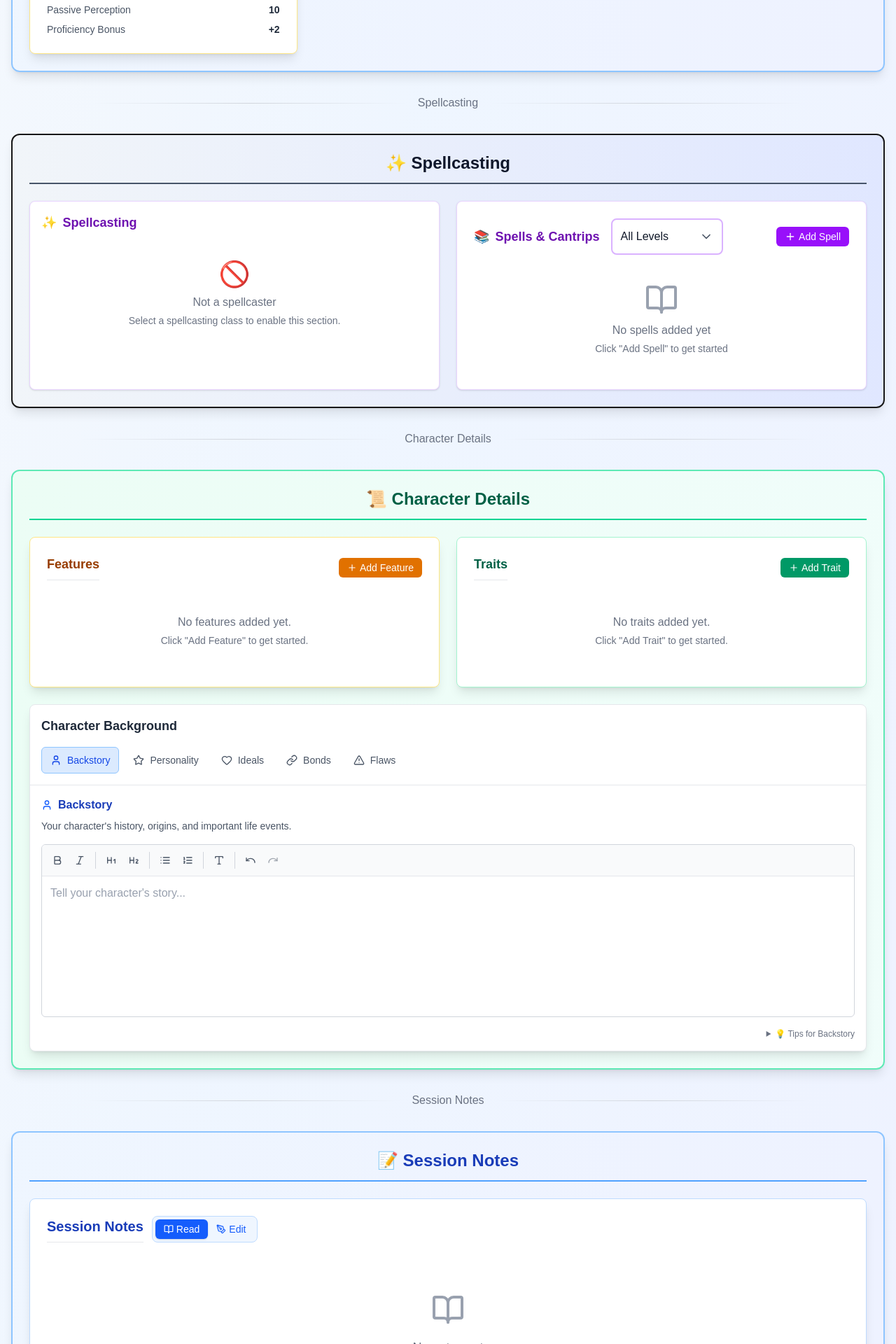
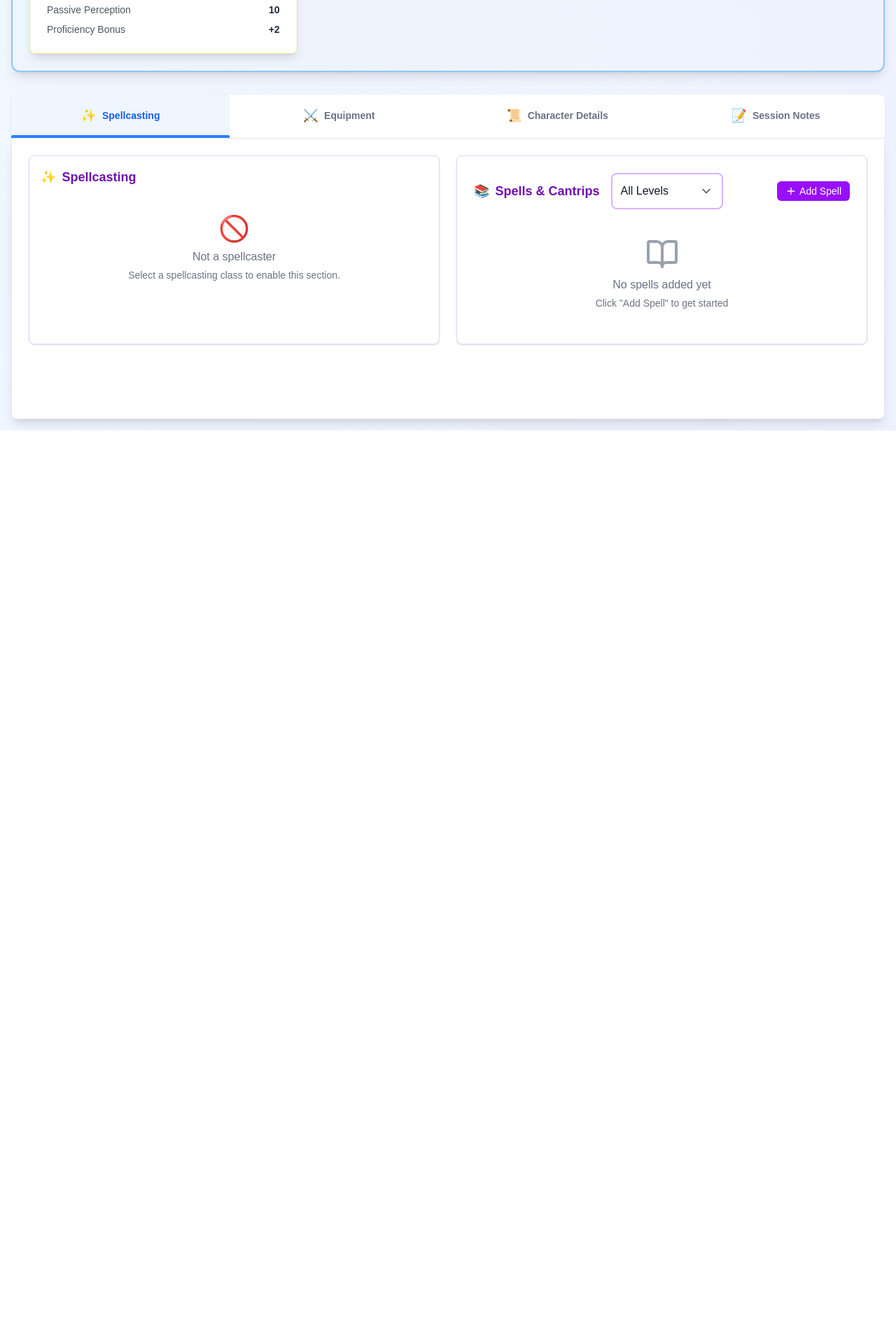
Before and after one commit to IrakliDevelop/RollKeeper, a Next.js app: page / in a window 1280 px wide. Shown: the part 2760-4680 px from the top of the page at 70% size. After the commit the page ends 3375 px from the top, so only its background shows below. Built offline with nearby package versions, Linux system fonts and the light colour scheme.

Commit message:
tabbed interface

```diff
--- a/src/app/page.tsx
+++ b/src/app/page.tsx
@@ -43,6 +43,7 @@ import {
 } from "@/utils/fileOperations";
 import { AbilityName, SkillName } from "@/types/character";
 import { useCallback, useEffect, useState } from "react";
+import Tabs, { TabContent } from "@/components/ui/Tabs";
 
 export default function CharacterSheet() {
   // Toast system
@@ -945,20 +946,19 @@ export default function CharacterSheet() {
         </div>
         </section>
 
-        {/* Section Divider */}
-        <div className="flex items-center justify-center">
-          <div className="h-px bg-gradient-to-r from-transparent via-gray-300 to-transparent w-full max-w-md"></div>
-          <span className="px-4 text-gray-500 font-medium">Spellcasting</span>
-          <div className="h-px bg-gradient-to-r from-transparent via-gray-300 to-transparent w-full max-w-md"></div>
-        </div>
-
-        {/* Spellcasting Section */}
-        <section id="spellcasting-section" className="bg-gradient-to-r from-navy-50 to-indigo-100 rounded-xl p-6 border-2 border-navy-300 shadow-lg backdrop-blur-sm" style={{background: 'linear-gradient(to right, rgb(241 245 249), rgb(224 231 255))'}}>
-          <h2 className="text-2xl font-bold text-navy-900 mb-6 text-center border-b-2 border-navy-400 pb-3" style={{color: 'rgb(15 23 42)', borderColor: 'rgb(71 85 105)'}}>
-            ✨ Spellcasting
-          </h2>
+        {/* Tabbed Interface for Additional Sections */}
+        <section className="mt-8">
+          <Tabs
+            defaultTab="spellcasting"
+            className="w-full"
+            tabs={[
+              {
+                id: 'spellcasting',
+                label: 'Spellcasting',
+                icon: '✨',
+                content: (
+                  <TabContent>
                     <div className="grid grid-cols-1 xl:grid-cols-2 gap-6">
-
                       {/* Spellcasting Statistics */}
                       <ErrorBoundary fallback={
                         <div className="bg-white rounded-lg shadow border border-purple-200 p-4">
@@ -979,22 +979,63 @@ export default function CharacterSheet() {
                         <SpellManagement />
                       </ErrorBoundary>
                     </div>
-        </section>
+                  </TabContent>
+                )
+              },
+              {
+                id: 'equipment',
+                label: 'Equipment',
+                icon: '⚔️',
+                content: (
+                  <TabContent>
+                    <div className="grid grid-cols-1 lg:grid-cols-2 xl:grid-cols-3 gap-6">
+                      {/* Weapons */}
+                      <ErrorBoundary fallback={
+                        <div className="bg-white rounded-lg shadow border border-purple-200 p-4">
+                          <h3 className="text-lg font-bold text-purple-800 mb-4 flex items-center gap-2">
+                            <span className="text-red-600">⚔️</span>
+                            Weapons
+                          </h3>
+                          <p className="text-gray-500">Unable to load weapon inventory</p>
+                        </div>
+                      }>
+                        <WeaponInventory />
+                      </ErrorBoundary>
 
-        {/* Section Divider */}
-        <div className="flex items-center justify-center">
-          <div className="h-px bg-gradient-to-r from-transparent via-gray-300 to-transparent w-full max-w-md"></div>
-          <span className="px-4 text-gray-500 font-medium">Character Details</span>
-          <div className="h-px bg-gradient-to-r from-transparent via-gray-300 to-transparent w-full max-w-md"></div>
+                      {/* Armor & Defense */}
+                      <div className="bg-white rounded-lg shadow border border-purple-200 p-4">
+                        <h3 className="text-lg font-bold text-purple-800 mb-4 flex items-center gap-2">
+                          <span className="text-blue-600">🛡️</span>
+                          Armor & Defense
+                        </h3>
+                        <div className="text-center py-6 text-gray-500">
+                          <p>Coming soon: Armor and shields</p>
+                          <p className="text-sm mt-1">Manage armor, AC calculations, and defenses.</p>
+                        </div>
                       </div>
 
-        {/* Character Details Section */}
-        <section className="bg-gradient-to-r from-emerald-50 to-teal-50 rounded-xl p-6 border-2 border-emerald-300 shadow-lg backdrop-blur-sm">
-          <h2 className="text-2xl font-bold text-emerald-800 mb-6 text-center border-b-2 border-emerald-400 pb-3">
-            📜 Character Details
-          </h2>
+                      {/* General Items */}
+                      <div className="bg-white rounded-lg shadow border border-purple-200 p-4 lg:col-span-2 xl:col-span-1">
+                        <h3 className="text-lg font-bold text-purple-800 mb-4 flex items-center gap-2">
+                          <span className="text-yellow-600">💰</span>
+                          Items & Currency
+                        </h3>
+                        <div className="text-center py-6 text-gray-500">
+                          <p>Coming soon: General inventory</p>
+                          <p className="text-sm mt-1">Track items, currency, and supplies.</p>
+                        </div>
+                      </div>
+                    </div>
+                  </TabContent>
+                )
+              },
+              {
+                id: 'character-details',
+                label: 'Character Details',
+                icon: '📜',
+                content: (
+                  <TabContent>
                     <div className="grid grid-cols-1 lg:grid-cols-2 xl:grid-cols-2 gap-6">
-
                       {/* Features */}
                       <ErrorBoundary fallback={
                         <div className="bg-white rounded-lg shadow-lg border border-amber-200 p-6">
@@ -1042,20 +1083,15 @@ export default function CharacterSheet() {
                         </ErrorBoundary>
                       </div>
                     </div>
-        </section>
-
-        {/* Section Divider */}
-        <div className="flex items-center justify-center">
-          <div className="h-px bg-gradient-to-r from-transparent via-gray-300 to-transparent w-full max-w-md"></div>
-          <span className="px-4 text-gray-500 font-medium">Session Notes</span>
-          <div className="h-px bg-gradient-to-r from-transparent via-gray-300 to-transparent w-full max-w-md"></div>
-        </div>
-
-        {/* Notes Section */}
-        <section className="bg-gradient-to-r from-blue-50 to-indigo-50 rounded-xl p-6 border-2 border-blue-300 shadow-lg backdrop-blur-sm">
-          <h2 className="text-2xl font-bold text-blue-800 mb-6 text-center border-b-2 border-blue-400 pb-3">
-            📝 Session Notes
-          </h2>
+                  </TabContent>
+                )
+              },
+              {
+                id: 'notes',
+                label: 'Session Notes',
+                icon: '📝',
+                content: (
+                  <TabContent>
                     <div className="max-w-none">
                       <ErrorBoundary fallback={
                         <div className="bg-white rounded-lg shadow-lg border border-blue-200 p-6">
@@ -1071,59 +1107,11 @@ export default function CharacterSheet() {
                         />
                       </ErrorBoundary>
                     </div>
-        </section>
-
-        {/* Section Divider */}
-        <div className="flex items-center justify-center">
-          <div className="h-px bg-gradient-to-r from-transparent via-gray-300 to-transparent w-full max-w-md"></div>
-          <span className="px-4 text-gray-500 font-medium">Equipment & Inventory</span>
-          <div className="h-px bg-gradient-to-r from-transparent via-gray-300 to-transparent w-full max-w-md"></div>
-        </div>
-
-        {/* Equipment Section */}
-        <section id="equipment-section" className="bg-gradient-to-r from-violet-50 to-purple-50 rounded-xl p-6 border-2 border-violet-300 shadow-lg backdrop-blur-sm">
-          <h2 className="text-2xl font-bold text-violet-800 mb-6 text-center border-b-2 border-violet-400 pb-3">
-            🎒 Equipment & Inventory
-          </h2>
-          <div className="grid grid-cols-1 lg:grid-cols-2 xl:grid-cols-3 gap-6">
-
-            {/* Weapons */}
-            <ErrorBoundary fallback={
-              <div className="bg-white rounded-lg shadow border border-purple-200 p-4">
-                <h3 className="text-lg font-bold text-purple-800 mb-4 flex items-center gap-2">
-                  <span className="text-red-600">⚔️</span>
-                  Weapons
-                </h3>
-                <p className="text-gray-500">Unable to load weapon inventory</p>
-              </div>
-            }>
-              <WeaponInventory />
-            </ErrorBoundary>
-
-            {/* Armor & Defense */}
-            <div className="bg-white rounded-lg shadow border border-purple-200 p-4">
-              <h3 className="text-lg font-bold text-purple-800 mb-4 flex items-center gap-2">
-                <span className="text-blue-600">🛡️</span>
-                Armor & Defense
-              </h3>
-              <div className="text-center py-6 text-gray-500">
-                <p>Coming soon: Armor and shields</p>
-                <p className="text-sm mt-1">Manage armor, AC calculations, and defenses.</p>
-              </div>
-            </div>
-
-            {/* General Items */}
-            <div className="bg-white rounded-lg shadow border border-purple-200 p-4 lg:col-span-2 xl:col-span-1">
-              <h3 className="text-lg font-bold text-purple-800 mb-4 flex items-center gap-2">
-                <span className="text-yellow-600">💰</span>
-                Items & Currency
-              </h3>
-              <div className="text-center py-6 text-gray-500">
-                <p>Coming soon: General inventory</p>
-                <p className="text-sm mt-1">Track items, currency, and supplies.</p>
-              </div>
-            </div>
-          </div>
+                  </TabContent>
+                )
+              }
+            ]}
+          />
         </section>
       </main>
 
--- /dev/null
+++ b/src/components/ui/Tabs.tsx
@@ -0,0 +1,88 @@
+'use client';
+
+import React, { useState, ReactNode } from 'react';
+
+export interface TabItem {
+  id: string;
+  label: string;
+  icon?: string;
+  content: ReactNode;
+  disabled?: boolean;
+}
+
+interface TabsProps {
+  tabs: TabItem[];
+  defaultTab?: string;
+  className?: string;
+  onTabChange?: (tabId: string) => void;
+}
+
+export default function Tabs({ tabs, defaultTab, className = '', onTabChange }: TabsProps) {
+  const [activeTab, setActiveTab] = useState(defaultTab || tabs[0]?.id);
+
+  const handleTabChange = (tabId: string) => {
+    setActiveTab(tabId);
+    onTabChange?.(tabId);
+  };
+
+  const activeTabContent = tabs.find(tab => tab.id === activeTab)?.content;
+
+  return (
+    <div className={`w-full ${className}`}>
+      {/* Tab Navigation */}
+      <div className="border-b border-gray-200 bg-white rounded-t-lg shadow-sm">
+        <nav className="flex space-x-0 overflow-x-auto scrollbar-hide">
+          {tabs.map((tab) => (
+            <button
+              key={tab.id}
+              onClick={() => !tab.disabled && handleTabChange(tab.id)}
+              disabled={tab.disabled}
+              className={`
+                relative min-w-0 flex-1 whitespace-nowrap py-4 px-6 text-sm font-medium text-center border-b-2 transition-all duration-200 ease-in-out
+                ${activeTab === tab.id
+                  ? 'border-blue-500 text-blue-600 bg-blue-50'
+                  : tab.disabled
+                  ? 'border-transparent text-gray-400 cursor-not-allowed'
+                  : 'border-transparent text-gray-500 hover:text-gray-700 hover:border-gray-300 hover:bg-gray-50'
+                }
+                ${!tab.disabled && 'focus:outline-none focus:ring-2 focus:ring-blue-500 focus:ring-offset-2'}
+              `}
+            >
+              <div className="flex items-center justify-center gap-2">
+                {tab.icon && (
+                  <span className="text-lg" role="img" aria-label={tab.label}>
+                    {tab.icon}
+                  </span>
+                )}
+                <span className="font-semibold">{tab.label}</span>
+              </div>
+
+              {/* Active indicator */}
+              {activeTab === tab.id && (
+                <div className="absolute bottom-0 left-0 right-0 h-0.5 bg-blue-500 rounded-t-sm transition-all duration-200" />
+              )}
+            </button>
+          ))}
+        </nav>
+      </div>
+
+      {/* Tab Content */}
+      <div className="bg-white rounded-b-lg shadow-lg border border-gray-200 border-t-0">
+        <div className="min-h-[400px] max-h-[80vh] overflow-y-auto">
+          <div className="p-6">
+            {activeTabContent}
+          </div>
+        </div>
+      </div>
+    </div>
+  );
+}
+
+// Utility component for tab content with consistent styling
+export function TabContent({ children, className = '' }: { children: ReactNode; className?: string }) {
+  return (
+    <div className={`space-y-6 ${className}`}>
+      {children}
+    </div>
+  );
+}
```
Lines whose indentation alone changed are shown as unchanged.
